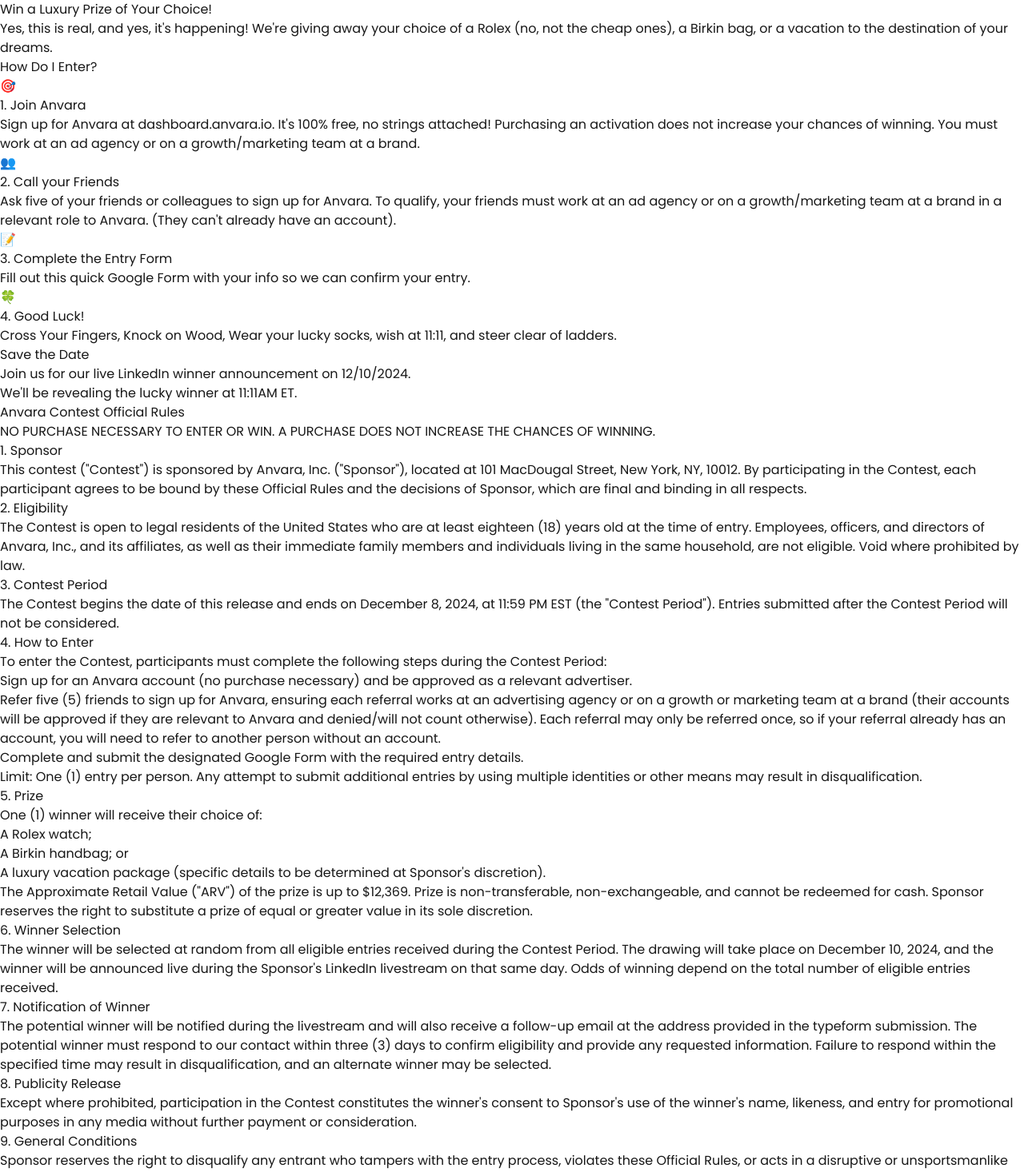
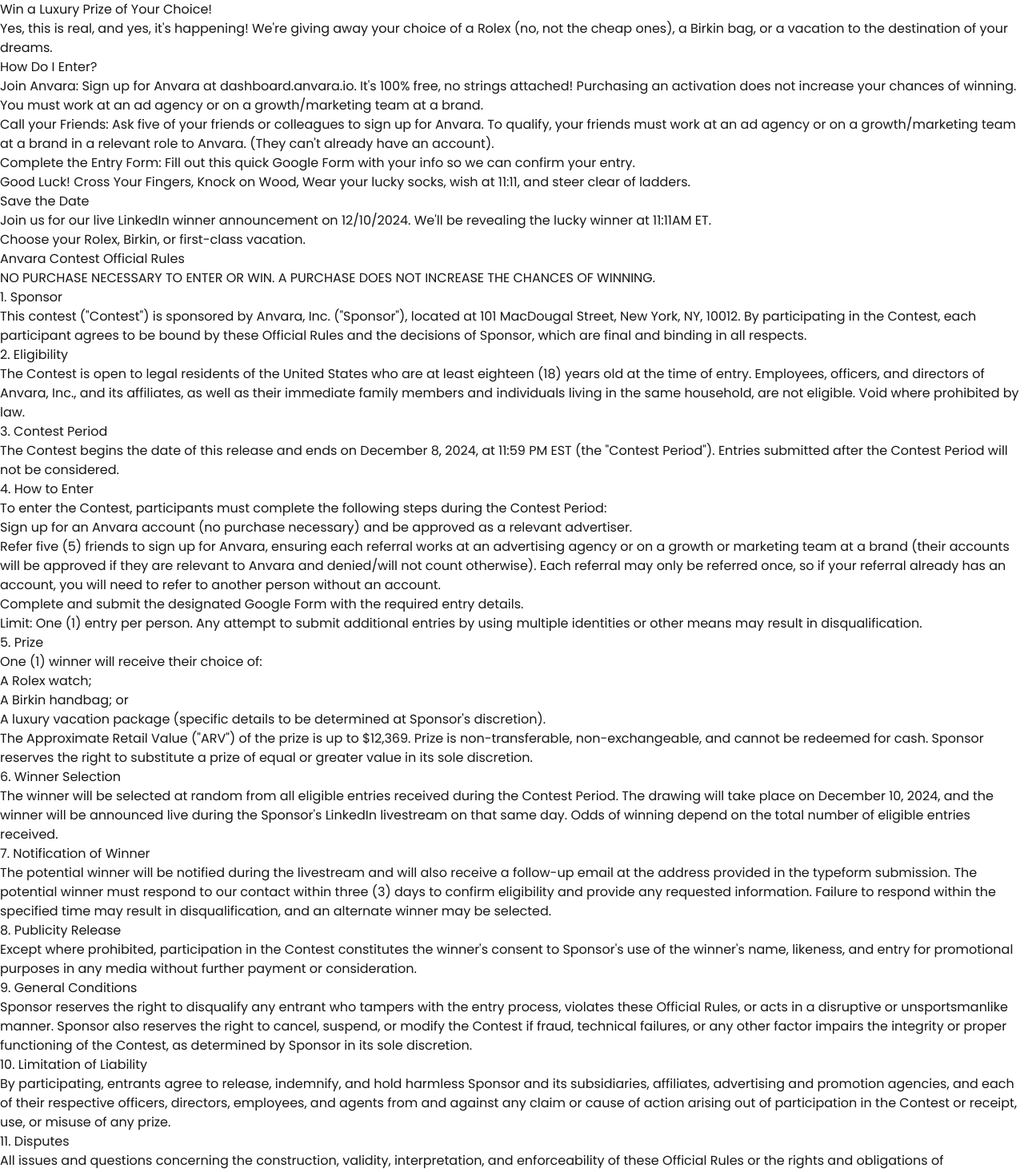
Before and after one commit to therealddev/anvara-blank-webpage, a Next.js app: page / in a window 1280 px wide. Shown: the top 1466 px of the page at 80% size. Built offline with nearby package versions, Linux system fonts and the light colour scheme.

Commit message:
checkpoint

```diff
--- a/src/pages/index.tsx
+++ b/src/pages/index.tsx
@@ -2,190 +2,127 @@
 
 const ContestPage = () => {
   return (
-    <div className="min-h-screen bg-gradient-to-b from-blue-100 via-blue-50 to-white">
-      {/* Hero Section - Added animation and improved styling */}
-      <section className="max-w-4xl mx-auto px-4 py-16 text-center animate-fade-in">
-        <h1 className="text-5xl md:text-6xl font-bold text-blue-900 mb-8 leading-tight">
-          Win a <span className="text-transparent bg-clip-text bg-gradient-to-r from-blue-600 to-purple-600">Luxury Prize</span> of Your Choice!
-        </h1>
-        <p className="text-xl md:text-2xl text-blue-800 mb-8 max-w-3xl mx-auto leading-relaxed">
+    <div className="min-h-screen bg-white p-8 max-w-4xl mx-auto">
+      <h1 className="text-2xl font-bold mb-8">Win a Luxury Prize of Your Choice!</h1>
+
+      <p className="mb-8">
         Yes, this is real, and yes, it's happening! We're giving away your choice of a Rolex (no, not the cheap ones),
         a Birkin bag, or a vacation to the destination of your dreams.
       </p>
-      </section>
 
-      {/* How to Enter Section - Added cards with hover effects */}
-      <section className="max-w-4xl mx-auto px-4 py-12">
-        <h2 className="text-3xl font-bold text-blue-900 mb-8 text-center">How Do I Enter?</h2>
-        <div className="grid md:grid-cols-2 gap-6">
-          {[
-            {
-              title: "1. Join Anvara",
-              content: (
-                <>
-                  Sign up for Anvara at{' '}
-                  <a
-                    href="https://dashboard.anvara.io"
-                    className="text-blue-600 hover:text-blue-800 underline transition-colors"
-                    target="_blank"
-                    rel="noopener noreferrer"
-                  >
-                    dashboard.anvara.io
-                  </a>
-                  . It's 100% free, no strings attached! Purchasing an activation does not increase your chances of winning. You must work at an ad agency or on a growth/marketing team at a brand.
-                </>
-              ),
-              icon: "🎯"
-            },
-            {
-              title: "2. Call your Friends",
-              content: "Ask five of your friends or colleagues to sign up for Anvara. To qualify, your friends must work at an ad agency or on a growth/marketing team at a brand in a relevant role to Anvara. (They can't already have an account).",
-              icon: "👥"
-            },
-            {
-              title: "3. Complete the Entry Form",
-              content: (
-                <>
-                  Fill out this{' '}
-                  <a
-                    href="https://forms.gle/qgUHEV9G2wjXwxa96"
-                    className="text-blue-600 hover:text-blue-800 underline transition-colors"
-                    target="_blank"
-                    rel="noopener noreferrer"
-                  >
-                    quick Google Form
-                  </a>
-                  {' '}with your info so we can confirm your entry.
-                </>
-              ),
-              icon: "📝"
-            },
-            {
-              title: "4. Good Luck!",
-              content: "Cross Your Fingers, Knock on Wood, Wear your lucky socks, wish at 11:11, and steer clear of ladders.",
-              icon: "🍀"
-            }
-          ].map((step, index) => (
-            <div key={index} className="bg-white rounded-xl p-8 transform">
-              <div className="text-4xl mb-4">{step.icon}</div>
-              <h3 className="text-xl font-semibold text-blue-800 mb-3">{step.title}</h3>
-              <p className="text-gray-700">{step.content}</p>
-            </div>
-          ))}
-        </div>
-      </section>
+      <h2 className="text-xl font-bold mb-4">How Do I Enter?</h2>
+      <ol className="mb-8 list-decimal pl-5 space-y-2">
+        <li>Join Anvara: Sign up for Anvara at <a href="https://dashboard.anvara.io" className="underline">dashboard.anvara.io</a>. It's 100% free, no strings attached! Purchasing an activation does not increase your chances of winning. You must work at an ad agency or on a growth/marketing team at a brand.</li>
+        <li>Call your Friends: Ask five of your friends or colleagues to sign up for Anvara. To qualify, your friends must work at an ad agency or on a growth/marketing team at a brand in a relevant role to Anvara. (They can't already have an account).</li>
+        <li>Complete the Entry Form: Fill out this <a href="https://forms.gle/qgUHEV9G2wjXwxa96" className="underline">quick Google Form</a> with your info so we can confirm your entry.</li>
+        <li>Good Luck! Cross Your Fingers, Knock on Wood, Wear your lucky socks, wish at 11:11, and steer clear of ladders.</li>
+      </ol>
 
-      {/* Important Dates - Added gradient background and improved styling */}
-      <section className="max-w-4xl mx-auto px-4 py-12 my-12">
-        <div className="bg-gradient-to-r from-blue-500 to-purple-500 rounded-xl p-8 text-white text-center">
-          <h2 className="text-3xl font-bold mb-6">Save the Date</h2>
-          <p className="text-xl">
+      <h2 className="text-xl font-bold mb-4">Save the Date</h2>
+      <p className="mb-8">
         Join us for our live LinkedIn winner announcement on 12/10/2024.
-            <br />
-            We'll be revealing the lucky winner at <span className="font-bold">11:11AM ET</span>.
+        We'll be revealing the lucky winner at 11:11AM ET.
       </p>
-        </div>
-      </section>
 
-      {/* Official Rules - Improved readability */}
-      <section className="max-w-4xl mx-auto px-4 py-8 mb-12">
-        <h2 className="text-3xl font-bold text-blue-900 mb-6 text-center">Anvara Contest Official Rules</h2>
-        <div className="bg-white rounded-xl shadow-lg p-8 space-y-6">
-          <p className="font-bold text-lg">NO PURCHASE NECESSARY TO ENTER OR WIN. A PURCHASE DOES NOT INCREASE THE CHANCES OF WINNING.</p>
+      <p className="mb-8">Choose your Rolex, Birkin, or first-class vacation.</p>
 
-          <div className="space-y-6 text-gray-700">
+      <h2 className="text-xl font-bold mb-4">Anvara Contest Official Rules</h2>
+      <div className="space-y-4">
+        <p className="font-bold">NO PURCHASE NECESSARY TO ENTER OR WIN. A PURCHASE DOES NOT INCREASE THE CHANCES OF WINNING.</p>
+
+        <section className="space-y-4">
           <div>
-              <h3 className="font-semibold">1. Sponsor</h3>
+            <h3 className="font-bold">1. Sponsor</h3>
             <p>This contest ("Contest") is sponsored by Anvara, Inc. ("Sponsor"), located at 101 MacDougal Street, New York, NY, 10012. By participating in the Contest, each participant agrees to be bound by these Official Rules and the decisions of Sponsor, which are final and binding in all respects.</p>
           </div>
 
           <div>
-              <h3 className="font-semibold">2. Eligibility</h3>
+            <h3 className="font-bold">2. Eligibility</h3>
             <p>The Contest is open to legal residents of the United States who are at least eighteen (18) years old at the time of entry. Employees, officers, and directors of Anvara, Inc., and its affiliates, as well as their immediate family members and individuals living in the same household, are not eligible. Void where prohibited by law.</p>
           </div>
 
           <div>
-              <h3 className="font-semibold">3. Contest Period</h3>
+            <h3 className="font-bold">3. Contest Period</h3>
             <p>The Contest begins the date of this release and ends on December 8, 2024, at 11:59 PM EST (the "Contest Period"). Entries submitted after the Contest Period will not be considered.</p>
           </div>
 
           <div>
-              <h3 className="font-semibold">4. How to Enter</h3>
+            <h3 className="font-bold">4. How to Enter</h3>
             <p>To enter the Contest, participants must complete the following steps during the Contest Period:</p>
-              <ul className="list-disc pl-6 mt-2">
+            <ol className="list-alpha pl-5 space-y-2">
               <li>Sign up for an Anvara account (no purchase necessary) and be approved as a relevant advertiser.</li>
               <li>Refer five (5) friends to sign up for Anvara, ensuring each referral works at an advertising agency or on a growth or marketing team at a brand (their accounts will be approved if they are relevant to Anvara and denied/will not count otherwise). Each referral may only be referred once, so if your referral already has an account, you will need to refer to another person without an account.</li>
               <li>Complete and submit the designated Google Form with the required entry details.</li>
-              </ul>
-              <p className="mt-2">Limit: One (1) entry per person. Any attempt to submit additional entries by using multiple identities or other means may result in disqualification.</p>
+            </ol>
+            <p>Limit: One (1) entry per person. Any attempt to submit additional entries by using multiple identities or other means may result in disqualification.</p>
           </div>
 
           <div>
-              <h3 className="font-semibold">5. Prize</h3>
+            <h3 className="font-bold">5. Prize</h3>
             <p>One (1) winner will receive their choice of:</p>
-              <ul className="list-disc pl-6 mt-2">
+            <ol className="list-alpha pl-5">
               <li>A Rolex watch;</li>
               <li>A Birkin handbag; or</li>
               <li>A luxury vacation package (specific details to be determined at Sponsor's discretion).</li>
-              </ul>
-              <p className="mt-2">The Approximate Retail Value ("ARV") of the prize is up to $12,369. Prize is non-transferable, non-exchangeable, and cannot be redeemed for cash. Sponsor reserves the right to substitute a prize of equal or greater value in its sole discretion.</p>
+            </ol>
+            <p>The Approximate Retail Value ("ARV") of the prize is up to $12,369. Prize is non-transferable, non-exchangeable, and cannot be redeemed for cash. Sponsor reserves the right to substitute a prize of equal or greater value in its sole discretion.</p>
           </div>
 
           <div>
-              <h3 className="font-semibold">6. Winner Selection</h3>
+            <h3 className="font-bold">6. Winner Selection</h3>
             <p>The winner will be selected at random from all eligible entries received during the Contest Period. The drawing will take place on December 10, 2024, and the winner will be announced live during the Sponsor's LinkedIn livestream on that same day. Odds of winning depend on the total number of eligible entries received.</p>
           </div>
 
           <div>
-              <h3 className="font-semibold">7. Notification of Winner</h3>
+            <h3 className="font-bold">7. Notification of Winner</h3>
             <p>The potential winner will be notified during the livestream and will also receive a follow-up email at the address provided in the typeform submission. The potential winner must respond to our contact within three (3) days to confirm eligibility and provide any requested information. Failure to respond within the specified time may result in disqualification, and an alternate winner may be selected.</p>
           </div>
 
           <div>
-              <h3 className="font-semibold">8. Publicity Release</h3>
+            <h3 className="font-bold">8. Publicity Release</h3>
             <p>Except where prohibited, participation in the Contest constitutes the winner's consent to Sponsor's use of the winner's name, likeness, and entry for promotional purposes in any media without further payment or consideration.</p>
           </div>
 
           <div>
-              <h3 className="font-semibold">9. General Conditions</h3>
+            <h3 className="font-bold">9. General Conditions</h3>
             <p>Sponsor reserves the right to disqualify any entrant who tampers with the entry process, violates these Official Rules, or acts in a disruptive or unsportsmanlike manner. Sponsor also reserves the right to cancel, suspend, or modify the Contest if fraud, technical failures, or any other factor impairs the integrity or proper functioning of the Contest, as determined by Sponsor in its sole discretion.</p>
           </div>
 
           <div>
-              <h3 className="font-semibold">10. Limitation of Liability</h3>
+            <h3 className="font-bold">10. Limitation of Liability</h3>
             <p>By participating, entrants agree to release, indemnify, and hold harmless Sponsor and its subsidiaries, affiliates, advertising and promotion agencies, and each of their respective officers, directors, employees, and agents from and against any claim or cause of action arising out of participation in the Contest or receipt, use, or misuse of any prize.</p>
           </div>
 
           <div>
-              <h3 className="font-semibold">11. Disputes</h3>
+            <h3 className="font-bold">11. Disputes</h3>
             <p>All issues and questions concerning the construction, validity, interpretation, and enforceability of these Official Rules or the rights and obligations of participants and Sponsor in connection with the Contest shall be governed by, and construed in accordance with, the laws of the State of New York, without giving effect to any choice of law or conflict of law rules.</p>
           </div>
 
           <div>
-              <h3 className="font-semibold">12. Privacy</h3>
-              <p>Information collected from entrants is subject to Sponsor's Privacy Policy, which can be found at [Anvara's Privacy Policy URL].</p>
+            <h3 className="font-bold">12. Privacy</h3>
+            <p>Information collected from entrants is subject to Sponsor's Privacy Policy.</p>
           </div>
 
           <div>
-              <h3 className="font-semibold">13. Sponsor</h3>
-              <p>Anvara, Inc.<br />
+            <h3 className="font-bold">13. Sponsor</h3>
+            <p>
+              Anvara, Inc.<br />
               101 MacDougal St<br />
-              New York, NY 10012</p>
-            </div>
-          </div>
+              New York, NY 10012
+            </p>
           </div>
         </section>
+      </div>
 
-      {/* Footer - Added gradient border */}
-      <footer className="max-w-4xl mx-auto px-4 py-8 text-center border-t border-gradient-to-r from-blue-500 to-purple-500">
-        <h3 className="text-xl font-semibold text-blue-900 mb-4">Contact Information</h3>
-        <p className="text-gray-700">
+      <hr className="my-8" />
+
+      <footer>
+        <h3 className="font-bold mb-2">Contact Information</h3>
+        <p>
           For any questions about the Contest, please contact:{' '}
-          <a href="mailto:info@anvara.com" className="text-blue-600 hover:text-blue-800 transition-colors">
-            info@anvara.com
-          </a>
+          <a href="mailto:info@anvara.com" className="underline">info@anvara.com</a>
         </p>
-        <p className="mt-4 text-sm text-gray-600">
+        <p className="mt-4 text-sm">
           This Contest is in no way sponsored, endorsed, administered by, or associated with LinkedIn or any other third-party platform.
         </p>
       </footer>
```
Lines whose indentation alone changed are shown as unchanged.
